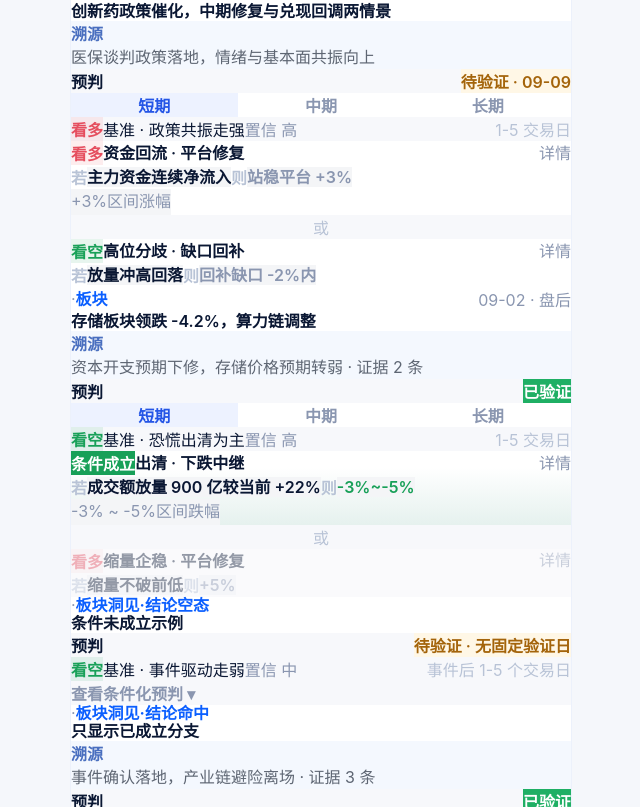
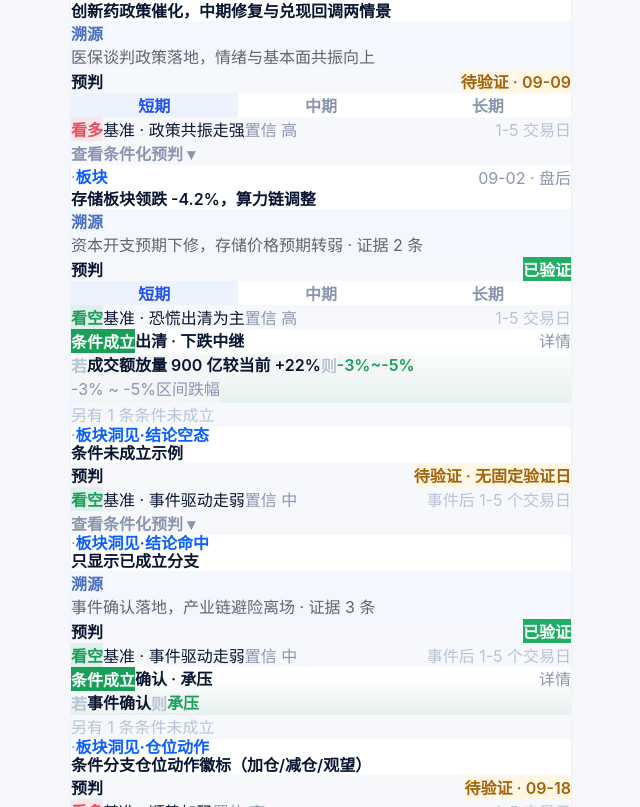
Before and after one commit to NanyuDeer/aistock-component-lib, a Vue app: page / in a window 1280 px wide. Shown: the part 4513-5320 px from the top of the page, without its empty margins (319-959 px from the left). Built offline with nearby package versions, Linux system fonts and the light colour scheme.

Commit message:
fix(CFB): 折叠态判定改为按已成立分支（lit）而非降级模式 + 未命中标签去重

```diff
--- a/src/components/ConditionalForecastBlock.vue
+++ b/src/components/ConditionalForecastBlock.vue
@@ -132,27 +132,24 @@
         </template>
       </view>
 
-      <!-- 隐藏分支纯标注（conclusion 生效且有已成立分支）：被过滤掉的 N 条未成立分支在此告知，纯标注不可点开 -->
+      <!-- 已触发档隐藏分支纯标注（只渲染已成立分支、其余被过滤 → 在此告知剩余 N 条，纯标注不可点开） -->
       <view v-if="showHiddenBranchLabel" class="as-insight-card__sc-hidden">
         <text class="as-insight-card__sc-hidden-tx">另有 {{ hiddenConditionCount }} 条条件未成立</text>
       </view>
 
-      <!-- 未触发折叠态（仅 tags 形态）：该档无已成立分支 → 基准行照常显示，分支区收为一行入口；
-           点开后再铺开该档全部条件分支（沿用既有分支渲染与样式） -->
+      <!-- 未触发折叠态（仅 tags 形态）：该档无已成立分支（与有无 met 数据无关）→ 基准行照常显示，
+           分支区收为一行入口；点开后再铺开该档全部条件分支（沿用既有分支渲染与样式） -->
       <view v-if="isFoldedUnmet" class="as-insight-card__sc-fold" @tap.stop="toggleBranches">
-        <!-- 到期未触发（卡级聚合 verification=miss）：中性灰标签，不与 hit 的实心绿混用 -->
+        <!-- 到期未触发（卡级聚合 verification=miss）：中性灰标签，不与 hit 的实心绿混用；
+             此时头部同义 pill「验证未中」由 verifyText 抑制（避免同一状态两处重复表述） -->
         <text v-if="showMissTag" class="as-insight-card__sc-miss">未命中</text>
         <text class="as-insight-card__sc-fold-tx">{{ branchesExpanded ? '收起条件化预判 ▴' : '查看条件化预判 ▾' }}</text>
       </view>
 
-      <!-- 结论模式（实际生效：整块含布尔 met 数据）：无已成立分支（不看有无基准行）→ 空态文案
-           （tags 形态已由上方折叠入口承接；sentence 形态保持原空态不动） -->
-      <view v-else-if="resolvedDisplayMode === 'conclusion' && !activeConditions.length" class="as-insight-card__sc-empty">
-        <text>条件未成立 · 暂无已验证结论</text>
-      </view>
-      <!-- full 模式：沿用既有空态（无基准行且无分支） -->
-      <view v-else-if="!activeBase && !activeConditions.length" class="as-insight-card__sc-empty">
-        <text>该期暂无细分情景</text>
+      <!-- 空态（无基准行且无分支）：sentence 形态保留原空态文案，tags 形态沿用既有文案
+           （tags 的「该档无已成立分支」状态已由上方折叠入口承接） -->
+      <view v-else-if="!activeBase && !renderedConditions.length" class="as-insight-card__sc-empty">
+        <text>{{ conditionDisplay === 'sentence' ? '条件未成立 · 暂无已验证结论' : '该期暂无细分情景' }}</text>
       </view>
     </view>
   </view>
@@ -224,7 +221,8 @@ const props = withDefaults(defineProps<{
   structured: InsightStructuredForecast | null
   /** 条件行显示模式：tags=有 keywords 显示关键词标签（无则长句兜底）；sentence=强制长句原文（预测详情页用） */
   conditionDisplay?: 'tags' | 'sentence'
-  /** 展示模式：full=全量分支（现状）；conclusion=只显示已成立分支（spec §7「只显示已验证结论」） */
+  /** 展示模式：full=全量分支；conclusion=只显示已成立分支（spec §7「只显示已验证结论」）。
+   *  2026-09-17 起组件内不再据此判定 UI（折叠/过滤统一按「该档有无已成立分支」），保留仅为调用方 API 兼容 */
   displayMode?: 'full' | 'conclusion'
 }>(), {
   structured: null,
@@ -241,12 +239,14 @@ function selectVisibleConditions<T extends { met?: boolean | null }>(
   return mode === 'conclusion' ? conditions.filter((c) => c.met === true) : conditions
 }
 
-/** 是否含分支级 met 数据（布尔）；全缺省/null → false（同 app-frontend utils，内联原因同上） */
+/** 是否含分支级 met 数据（布尔）；全缺省/null → false（同 app-frontend utils，内联原因同上）
+ *  2026-09-17 起组件内无消费方（折叠/过滤改按已成立分支判定），保留待后续使用。 */
 function hasMetData(conditions: Array<{ met?: boolean | null }>): boolean {
   return conditions.some((c) => typeof c.met === 'boolean')
 }
 
-/** 解析实际展示模式：conclusion 仅在整块含布尔 met 数据时生效，否则降级 full（防后端未回填 met 造成全空态） */
+/** 解析实际展示模式：conclusion 仅在整块含布尔 met 数据时生效，否则降级 full（防后端未回填 met 造成全空态）
+ *  2026-09-17 起组件内无消费方（同上），保留待后续使用。 */
 function resolveDisplayMode(
   conditions: Array<{ met?: boolean | null }>,
   mode: 'full' | 'conclusion'
@@ -345,14 +345,13 @@ const inHorizonConditions = computed(() =>
   (props.structured?.conditions ?? []).filter((c) => c.horizon === activeHorizon.value)
 )
 
-/** 实际展示模式：conclusion 仅在**当前档**含布尔 met 时生效，否则降级 full（防按档假空态） */
-const resolvedDisplayMode = computed(() =>
-  resolveDisplayMode(inHorizonConditions.value, props.displayMode)
-)
-
-/** 当前期内的条件情景（conclusion 模式只留已成立分支） */
-const activeConditions = computed(() =>
-  selectVisibleConditions(inHorizonConditions.value, resolvedDisplayMode.value)
+/**
+ * 该档**已成立分支**（`met === true`）= 结论模式下应渲染的分支集合。
+ * 未触发档后端只写 `condition_met=true`、不写 false（决策 D1）→ met 缺省/null/false 一律视为未成立，
+ * 故 `lit` 为空 ⟺ 该档未触发（与有无 met 数据无关）。
+ */
+const litConditions = computed(() =>
+  selectVisibleConditions(inHorizonConditions.value, 'conclusion')
 )
 
 /** 折叠入口开关（本地展开，仅作用于当前档；归零见 setActiveHorizon） */
@@ -360,18 +359,24 @@ const branchesExpanded = ref(false)
 
 /**
  * 未触发折叠态（spec：未触发 → 折叠态）：
- * conclusion 实际生效（该档含布尔 met、且无 met===true 分支）+ tags 形态。
- * sentence 形态（预测详情页整句原文）不参与折叠，保持原位直显。
+ * 该档无已成立分支（`lit` 为空）+ tags 形态；sentence 形态（预测详情页整句原文）不参与折叠，保持原位直显。
+ * `inHorizonConditions.length > 0` 守卫：该档本就没有条件分支时无从折叠（否则会渲染出点开后空无一物的入口）。
  */
 const isFoldedUnmet = computed<boolean>(() =>
   props.conditionDisplay !== 'sentence' &&
-  resolvedDisplayMode.value === 'conclusion' &&
-  !activeConditions.value.length
+  litConditions.value.length === 0 &&
+  inHorizonConditions.value.length > 0
 )
 
-/** 分支区渲染源：折叠未触发态未点开 → 不铺开分支；点开后显示该档全部条件分支（沿用既有渲染与样式） */
+/**
+ * 分支区渲染源（三态）：
+ * - sentence 形态：不过滤（保持整句原文直显）；
+ * - 未触发折叠态：未点开 → 不铺开；点开后 → 铺开该档**全部**条件分支（沿用既有渲染与样式）；
+ * - 已触发：只渲染已成立分支（`lit`）。
+ */
 const renderedConditions = computed<StructuredCondition[]>(() => {
-  if (!isFoldedUnmet.value) return activeConditions.value
+  if (props.conditionDisplay === 'sentence') return inHorizonConditions.value
+  if (!isFoldedUnmet.value) return litConditions.value
   return branchesExpanded.value ? inHorizonConditions.value : []
 })
 
@@ -380,16 +385,17 @@ function toggleBranches() {
   branchesExpanded.value = !branchesExpanded.value
 }
 
-/** 被 conclusion 过滤掉的分支数（该档全部条件 − 已成立分支），即隐藏分支数 */
+/** 已触发档被过滤掉的分支数（该档全部条件 − 已成立分支），即隐藏分支数 */
 const hiddenConditionCount = computed(
-  () => inHorizonConditions.value.length - activeConditions.value.length
+  () => inHorizonConditions.value.length - litConditions.value.length
 )
 
 /**
- * 隐藏分支纯标注：conclusion 生效 + 有已成立分支（折叠态展开后已铺开全部，不存在"隐藏"故不标注）+ 确有隐藏分支
+ * 隐藏分支纯标注：已触发档（只渲染已成立分支、其余被过滤）+ 确有隐藏分支；
+ * 折叠态展开后已铺开全部（不存在“隐藏”）故不标注，sentence 形态保持现状不标注。
  */
 const showHiddenBranchLabel = computed(
-  () => resolvedDisplayMode.value === 'conclusion' && !isFoldedUnmet.value && hiddenConditionCount.value > 0
+  () => props.conditionDisplay !== 'sentence' && !isFoldedUnmet.value && hiddenConditionCount.value > 0
 )
 
 /** 到期未触发（卡级聚合验证 miss = 该档条件全部未命中）：「未命中」中性标签仅随折叠态显示 */
@@ -399,6 +405,8 @@ const showMissTag = computed(
 
 const verifyText = computed(() => {
   const v = props.structured?.verification
+  // 折叠态已由入口行「未命中」标签承载 miss 语义 → 抑制头部同义 pill（否则同状态两处重复文案）
+  if (v === 'miss' && showMissTag.value) return ''
   if (v === 'hit') return '已验证'
   if (v === 'miss') return '验证未中'
   if (v === 'pending') {
```
Also changed, not shown: 1 other file (tests, documents, lock files or other folders).
